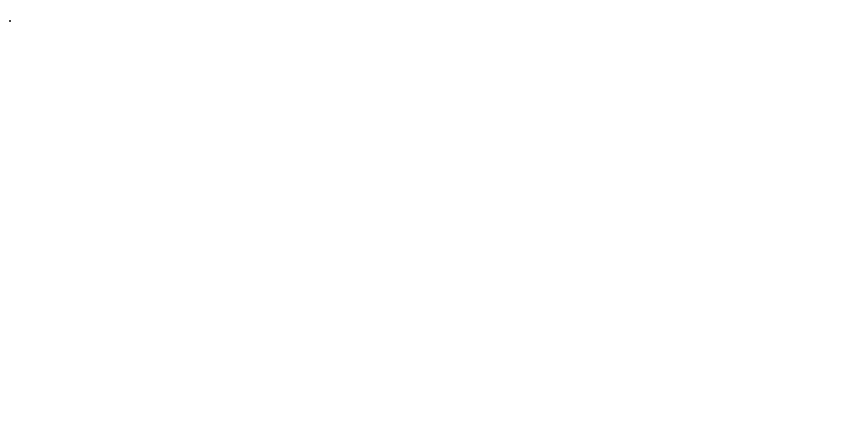
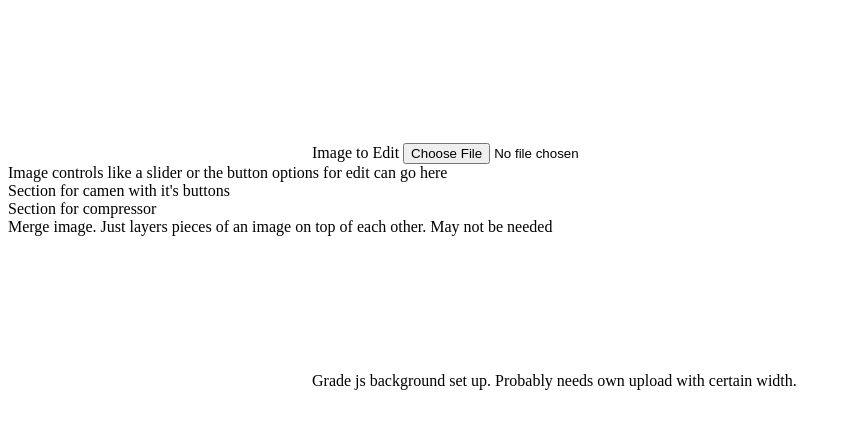
Before and after one commit to BrandinGoldsberry/ImageEditSite, a website: page index.html in a window 1280 px wide. Shown: the whole page, without its empty margins (0-851 px from the left). Drawn offline with Linux system fonts and the light colour scheme.

Commit message:
Base index page

```diff
--- a/index.html
+++ b/index.html
@@ -1 +1,37 @@
-.
+<!DOCTYPE html>
+<html lang="en">
+<head>
+    <meta charset="UTF-8">
+    <meta name="viewport" content="width=device-width, initial-scale=1.0">
+    <link href="style.css" rel="stylesheet">
+    <title>Agile Image Edit</title>
+</head>
+<body>
+    <canvas class="imgRect">
+
+    </canvas>
+
+    <label for="uploaded-image">Image to Edit</label>
+    <input id="upload-image" type="file" name="uploaded-image"></input>
+
+    <div>
+        Image controls like a slider or the button options for edit can go here
+    </div>
+    <div>
+        Section for camen with it's buttons
+    </div>
+    <div>
+        Section for compressor
+    </div>
+    <div>
+        Merge image. Just layers pieces of an image on top of each other. May not be needed
+    </div>
+    <div>
+        <canvas class="gradeImg">
+
+        </canvas>
+        Grade js background set up. Probably needs own upload with certain width.
+    </div>
+
+</body>
+</html>
```
